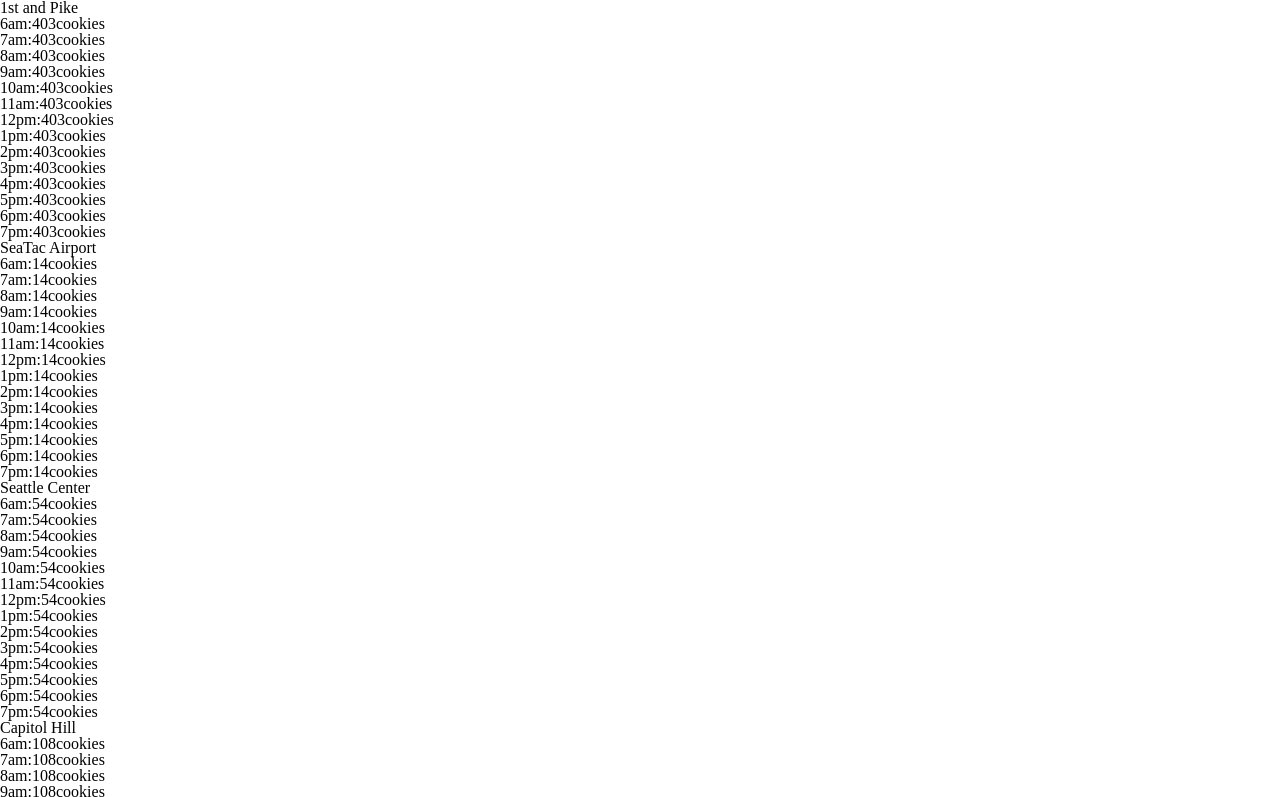
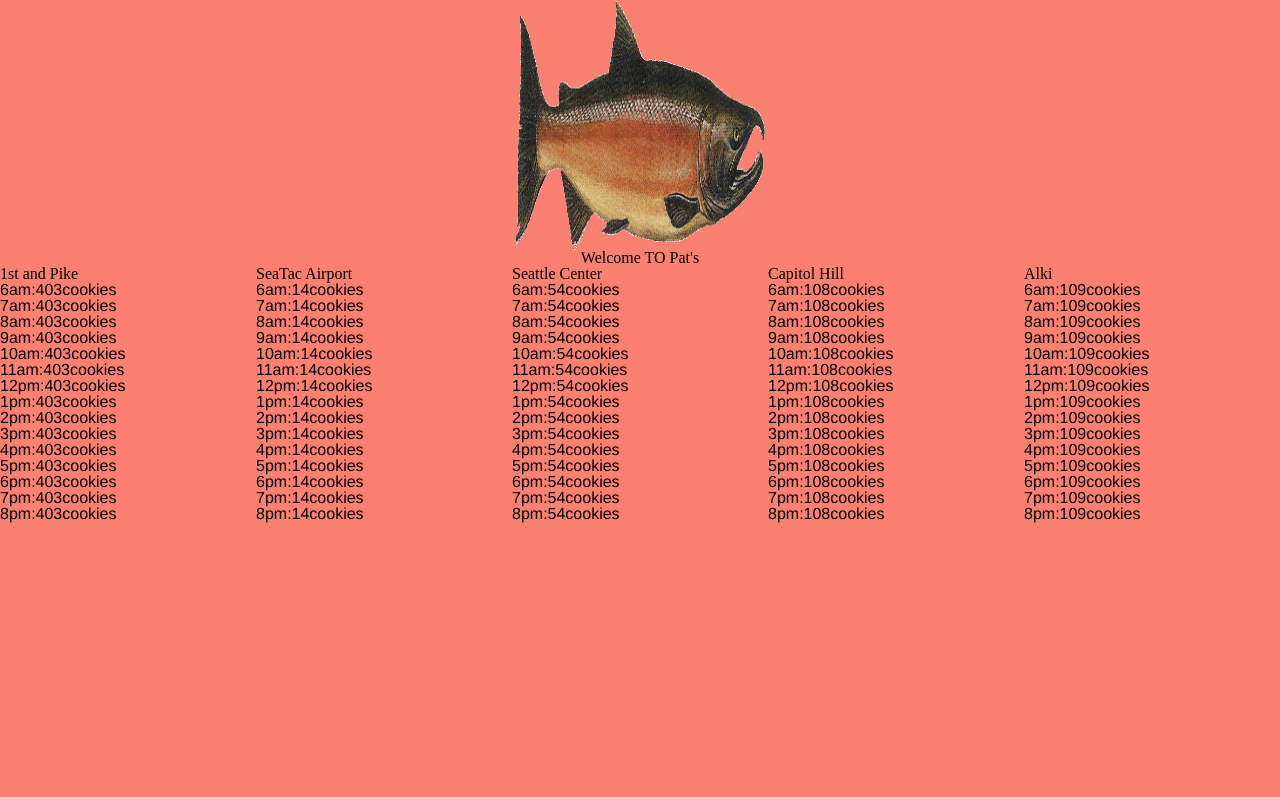
Before and after one commit to nattyayana/cookie-stand, a plain HTML site: page index.html in a window 1280 px wide. Shown: the top 797 px of the page. Drawn offline with Linux system fonts and the light colour scheme.

Commit message:
added css and did some detail work

```diff
--- a/css/style.css
+++ b/css/style.css
@@ -0,0 +1,26 @@
+ul {
+  font-family: Helvetica, Arial, Sans-Serif;
+}
+
+.float {
+  float: left;
+  width: 20%;
+}
+
+.center {
+
+    margin-left: auto;
+    margin-right: auto;
+    display: block;
+  }
+
+  body {
+    background-color: salmon;
+}
+
+h1 {
+  color: black;
+  margin-left: auto;
+  margin-right: auto;
+  text-align: center;
+}
--- a/index.html
+++ b/index.html
@@ -4,29 +4,47 @@
         <title>Pat's Salmon Cookies!</title>
         <link rel="stylesheet" href="css/reset.css">
         <link rel="stylesheet" href="css/style.css">
+        <img src="salmon.png" alt="logo" height="250" width="250" class="center" id="logo">
     </head>
 
     <body>
 
         <main>
 
+                <h1>Welcome TO Pat's</h1>
+
+        <div class="float">
+
             <strong>1st and Pike</strong>
             <ul id="firstandpike"></ul>
 
+        </div>
+
+        <div class="float">
             <strong>SeaTac Airport</strong>
             <ul id="seatacairport"></ul>
+        </div>
 
+         <div class="float">
             <strong>Seattle Center</strong>
             <ul id="seattlecenter"></ul>
+        </div>
 
+        <div class="float">
             <strong>Capitol Hill</strong>
             <ul id="capitolhill"></ul>
+        </div>
 
+        <div class="float">
             <strong>Alki</strong>
             <ul id="alki"></ul>
+        </div>
+
         </main>
 
         <script src="js/app.js"></script>
+
+
     </body>
 
 </html>
--- a/js/app.js
+++ b/js/app.js
@@ -10,7 +10,7 @@
 
 // First and Pike Location.
 
-var storeHours= ['6am', '7am', '8am', '9am', '10am', '11am', '12pm', '1pm', '2pm', '3pm', '4pm', '5pm', '6pm', '7pm'];
+var storeHours= ['6am', '7am', '8am', '9am', '10am', '11am', '12pm', '1pm', '2pm', '3pm', '4pm', '5pm', '6pm', '7pm' , '8pm'];
 var firstandpike = {
   storeLocation: '1st & Pike',
   projections:[],
```
Also changed, not shown: sales.html (+17 -0 lines), salmon.png (added), 1 other file.
